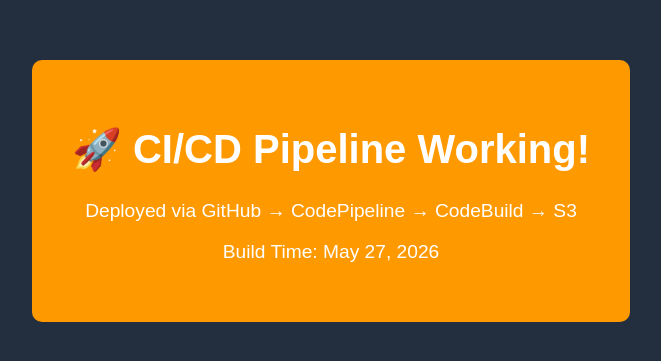
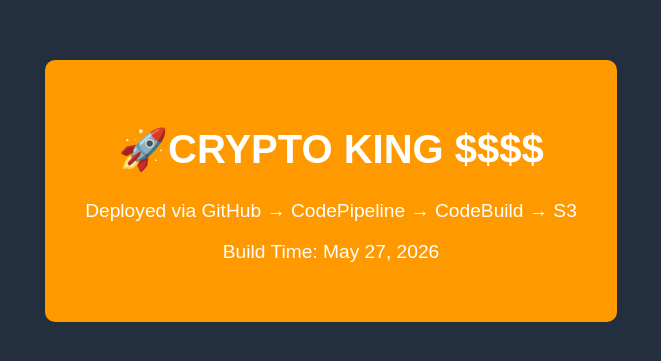
Before and after one commit to Sagar316905/cicd-test, a plain HTML site: page index.html in a window 1280 px wide. Shown: the part 209-570 px from the top of the page, without its empty margins (309-970 px from the left). Drawn offline with Linux system fonts and the light colour scheme.

Commit message:
Update header text to 'CRYPTO KING $$$$'

```diff
--- a/index.html
+++ b/index.html
@@ -27,7 +27,7 @@
 </head>
 <body>
     <div class="container">
-        <h1>🚀 CI/CD Pipeline Working!</h1>
+        <h1>🚀CRYPTO KING $$$$</h1>
         <p>Deployed via GitHub → CodePipeline → CodeBuild → S3</p>
         <p>Build Time: May 27, 2026</p>
     </div>
```
